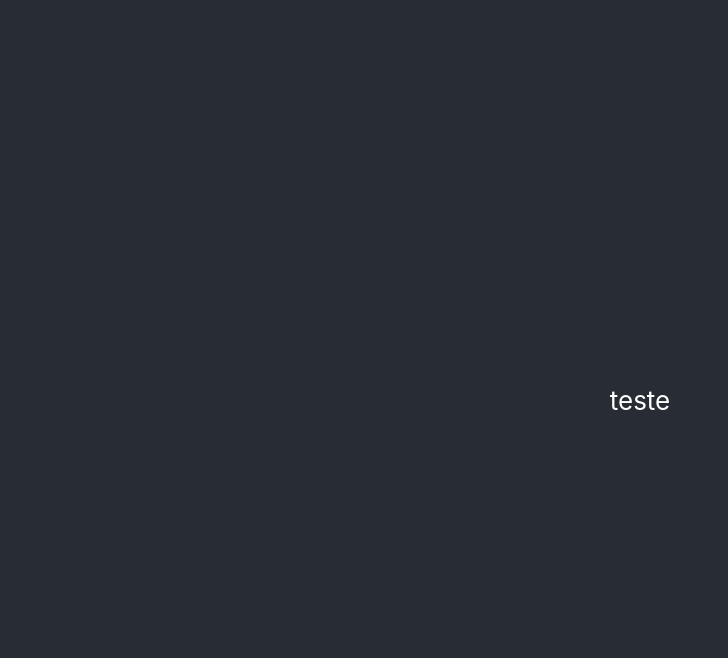
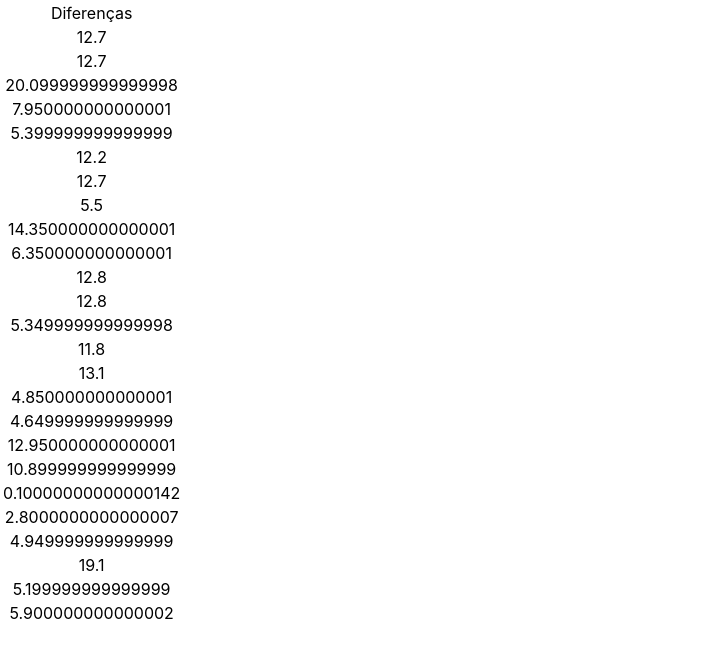
Before and after one commit to JonathanThomaz/vogels-approximation-method, a React (Create React App) app: page / in a window 1280 px wide. Shown: the top 658 px of the page, without its empty margins (0-728 px from the left). Built offline with nearby package versions, Linux system fonts and the light colour scheme.

Commit message:
Update App.tsx

```diff
--- a/src/views/App.tsx
+++ b/src/views/App.tsx
@@ -1,12 +1,13 @@
 import React from 'react';
 import '../assets/css/App.css';
+import { Differences } from './Differences';
 
 function App(): JSX.Element {
     return (
         <div className="App">
-            <header className="App-header">
-                <span>teste</span>
-            </header>
+            <table>
+                <Differences />
+            </table>
         </div>
     );
 }
```
